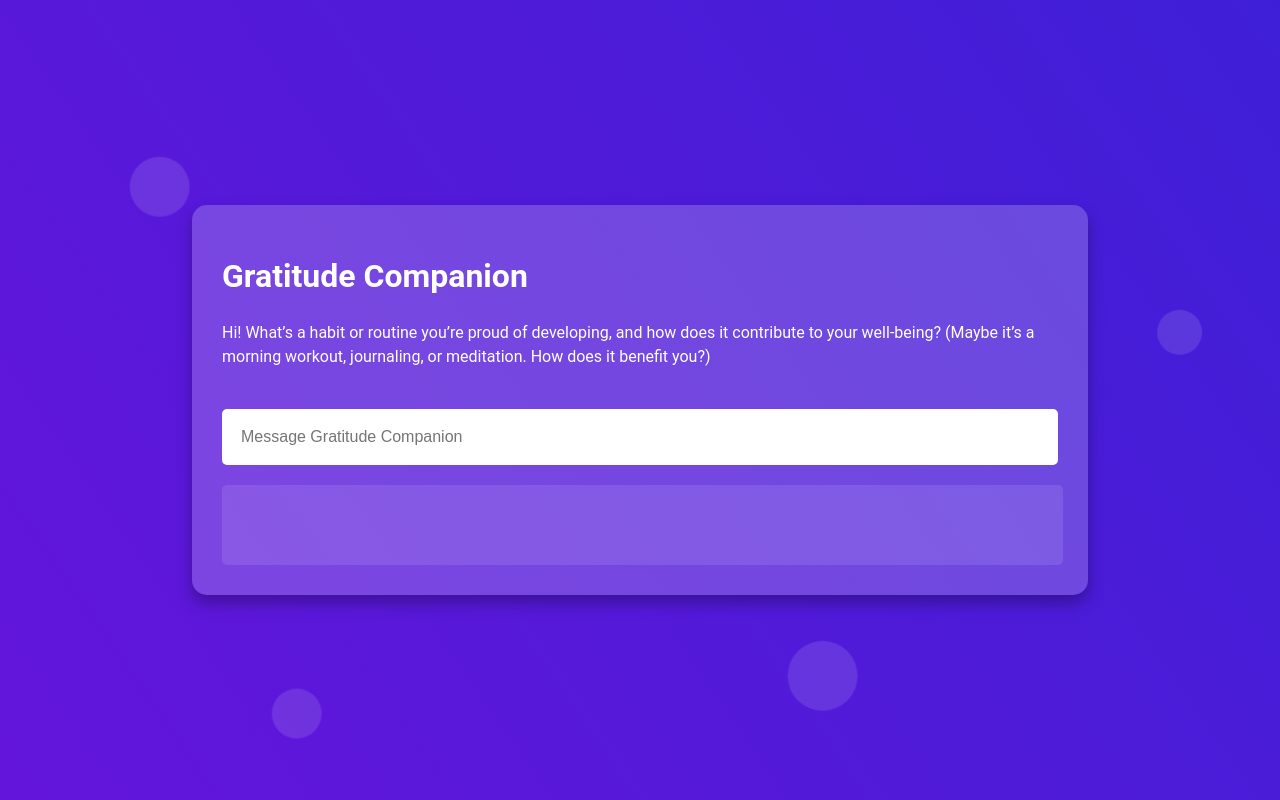
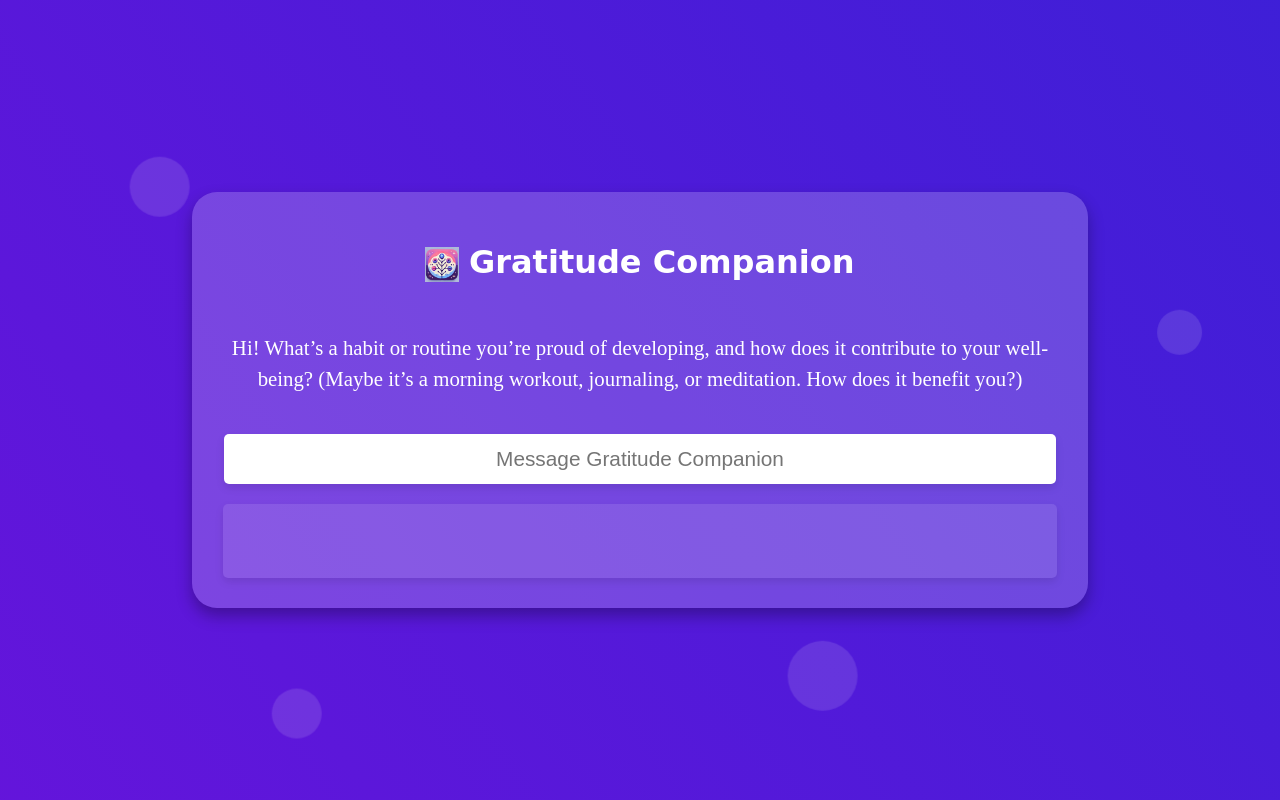
Before and after one commit to KhaledAlrashi1/Gratitude-Companion, a Flask app: page / in a window 1280 px wide. Run offline with Flask 3, Linux system fonts and the light colour scheme; parts of the project's set-up code (start-up, migrations or seed data) failed here and were passed over.

Commit message:
Major changes: added a logo and improved the UI
Signed-off-by: KhaledAlrashidi1 <alrashidi.kha@gmail.com>

```diff
--- a/greeting_messages.csv
+++ b/greeting_messages.csv
@@ -84,7 +84,6 @@ Hey! What’s a skill or talent you possess that you often forget to be thankful
 "Hey there! What’s a recent improvement you’ve made in your life, and why are you grateful for it? (It could be a new habit, a completed project, or a personal development. How has it impacted you?)"
 "Hi friend! What’s a piece of art (painting, sculpture, photograph) that you’re grateful for, and why does it resonate with you? (Perhaps it evokes a particular feeling or memory. What do you appreciate about it?)"
 "Good day! What’s an aspect of your community or neighborhood that you’re thankful for, and why? (Maybe it’s a local park, friendly neighbors, or community events. What makes it special?)"
-"Hi there! What’s a sustainable or eco-friendly practice you’re grateful to have adopted, and why? (It could be recycling, composting, or using reusable products. How does it make you feel?)"
 "Greetings! What’s a favorite family recipe that you cherish, and why are you grateful for it? (Maybe it’s something passed down through generations. What memories does it bring back?)"
 "Hey friend! What’s a professional accomplishment you’re proud of, and why does it bring you gratitude? (Perhaps it’s a promotion, a successful project, or a new skill. What’s the story behind it?)"
 "Hi there! What’s a podcast or YouTube channel you enjoy, and why are you grateful for it? (Maybe it’s informative, entertaining, or inspiring. How does it enrich your life?)"
--- a/static/css/styles.css
+++ b/static/css/styles.css
@@ -1,7 +1,9 @@
 /* Base styling for the body */
 body {
-    font-family: 'Roboto', sans-serif;
+    /* font-family: 'Roboto', sans-serif; */
+    font-family: 'Times New Roman', Times, serif; /* Apply the Times New Roman font */
     background: linear-gradient(55deg, #9707e0, #032fd1);
+    /* background: linear-gradient(55deg, #fcc707, #13b900); */
     background-size: 400% 400%;
     animation: gradient 10s ease infinite;
     height: 100vh;
@@ -35,43 +37,71 @@ body {
 #chat-container {
     background: rgba(255, 255, 255, 0.2);
     padding: 30px;
-    border-radius: 15px;
+    border-radius: 25px;
     box-shadow: 0 8px 16px rgba(0, 0, 0, 0.3);
     width: 100%;
     box-sizing: border-box;
     display: flex;
     flex-direction: column;
-    font-size: 1rem; /* Ensure text within maintains base font size */
+    align-items: center; /* Center align content */
+    font-size: 1.3rem; /* Ensure text within maintains base font size */
+}
+
+/* Title container */
+.title-container {
+    display: flex;
+    align-items: center; /* Align items vertically */
+    gap: 10px; /* Space between logo and title */
+}
+
+/* Logo */
+.logo {
+    height: 35px; /* Adjust size as needed */
+    width: auto;
+    margin-top: 0px;
+    margin-bottom: 4px;
+
 }
 
 /* Heading */
 h1 {
     font-size: 2rem; /* Larger heading size */
-    margin-bottom: 10px;
+    font-family: 'Pacifico', cursive;
+    margin-bottom: 30px; /* Increase bottom margin */
+    text-align: center; /* Center align heading */
 }
 
 /* Initial message */
 #initial-message {
     margin-bottom: 20px;
     line-height: 1.5;
-    font-size: 1rem; /* Consistent with base font size */
+    font-size: 1.3rem; /* Consistent with base font size */
+    text-align: center; /* Center align text */
 }
 
 /* Input container */
 .input-container {
-    width: 100%;
+    width: 99.5%; /* Match the width of the response box */
     margin-bottom: 20px;
     margin-top: 20px; /* Adjust space between title and message bar */
 }
 
-/* Input text field */
 input[type="text"] {
-    width: 100%;
-    padding: 19px;
+    width: 100%; /* Ensure input spans the full width */
+    padding: 15px; /* Adjust padding */
     border-radius: 5px;
     border: none;
     box-sizing: border-box;
-    font-size: 1rem; /* Consistent with base font size */
+    font-size: 1.3rem; /* Consistent with base font size */
+    box-shadow: 0 4px 8px rgba(0, 0, 0, 0.1); /* Add shadow for depth */
+    transition: box-shadow 0.3s ease; /* Subtle shadow transition */
+    height: 50px; /* Ensure consistent height */
+    text-align: center; /* Center align placeholder text */
+}
+
+input[type="text"]:focus {
+    box-shadow: 0 4px 12px rgba(0, 0, 0, 0.2); /* Enhanced shadow on focus */
+    outline: none; /* Remove default outline */
 }
 
 /* Loading spinner */
@@ -118,14 +148,18 @@ input[type="text"] {
 
 /* Response text */
 #response {
-    font-size: 1rem; /* Consistent with base font size */
+    font-size: 1.3rem; /* Consistent with base font size */
     line-height: 1.5;
-    text-align: left;
+    text-align: center; /* Center align text */
     background: rgba(255, 255, 255, 0.1);
-    padding: 15px;
+    padding: 12px;
     border-radius: 5px;
     min-height: 50px;
-    width: 97%;
+    width: 97%; /* Ensure response spans the full width */
+    margin: 0 auto; /* Center align response */
+    box-shadow: 0 4px 8px rgba(0, 0, 0, 0.1); /* Add shadow for depth */
+    align-items: center; /* Center align content */
+
 }
 
 /* Floating elements */
@@ -218,16 +252,23 @@ input[type="text"] {
     justify-content: center;
     align-items: center;
     margin-top: 20px;
+    /* width: 100%; */
 }
 
 #download-format {
-    padding: 10px;
-    font-size: 1rem; /* Consistent with base font size */
+    padding: 6px;
+    font-size: 0.8rem; /* Consistent with base font size */
     margin-right: 10px;
     height: 44px; /* Match the button height */
     background-color: #fff; /* Match the button background color */
     border: 1px solid #ccc;
     border-radius: 5px;
+    box-shadow: 0 4px 8px rgba(0, 0, 0, 0.1); /* Add shadow for depth */
+    transition: box-shadow 0.3s ease; /* Subtle shadow transition */
+}
+
+#download-format:hover {
+    box-shadow: 0 4px 12px rgba(0, 0, 0, 0.2); /* Enhanced shadow on hover */
 }
 
 #download-container button {
@@ -238,8 +279,19 @@ input[type="text"] {
     text-align: center;
     text-decoration: none;
     display: inline-block;
-    font-size: 1rem; /* Consistent with base font size */
+    font-size: 0.8rem; /* Consistent with base font size */
     cursor: pointer;
     border-radius: 5px;
     height: 44px; /* Match the dropdown height */
+    box-shadow: 0 4px 8px rgba(0, 0, 0, 0.1); /* Add shadow for depth */
+    transition: box-shadow 0.3s ease; /* Subtle shadow transition */
+
 }
+
+#download-container button:hover {
+    box-shadow: 0 4px 12px rgba(0, 0, 0, 0.2); /* Enhanced shadow on hover */
+}
+
+#download-container button i {
+    font-size: 1rem; /* Adjust icon size */
+}
--- a/templates/index.html
+++ b/templates/index.html
@@ -3,6 +3,7 @@
 <head>
     <title>Gratitude Companion</title>
     <link rel="stylesheet" href="{{ url_for('static', filename='css/styles.css') }}">
+    <link rel="stylesheet" href="https://cdnjs.cloudflare.com/ajax/libs/font-awesome/6.0.0-beta3/css/all.min.css"> <!-- Font Awesome link -->
 </head>
 <body>
     <div class="floating floating1"></div>
@@ -11,7 +12,10 @@
     <div class="floating floating4"></div>
     <div class="container">
         <div id="chat-container">
-            <h1>Gratitude Companion</h1>
+            <div class="title-container">
+                <img src="{{ url_for('static', filename='images/logo.png') }}" alt="Logo" class="logo">
+                <h1>Gratitude Companion</h1>
+            </div>
             <div id="loading-greeting" class="spinner">
                 <div></div>
                 <div></div>
@@ -29,12 +33,14 @@
                 <div></div>
             </div>
             <div id="response"></div>
-            <div id="download-container" style="display: none;">
+            <div id="download-container"  style="display: none;">
                 <select id="download-format">
-                    <option value="txt">TXT</option>
-                    <option value="docx">DOCX</option>
+                    <option value="TXT">TXT</option>
+                    <option value="DOCX">DOCX</option>
                 </select>
-                <button onclick="downloadConversation()">Download Conversation</button>
+                <button onclick="downloadConversation()">
+                    <i class="fas fa-download"></i> <!-- Font Awesome download icon -->
+                </button>
             </div>
         </div>
     </div>
```
Also changed, not shown: static/images/logo.png (added).
